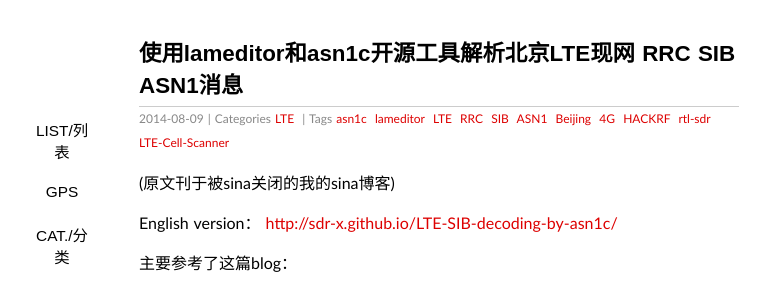
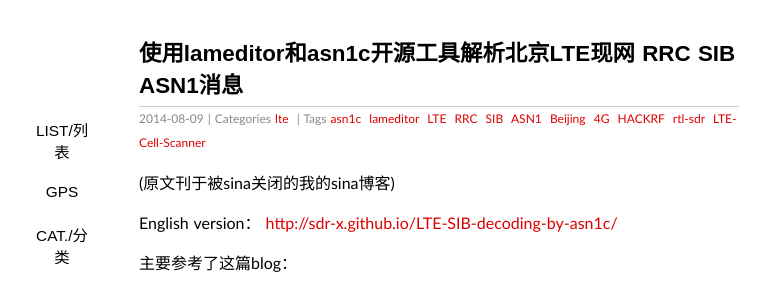
Before and after one commit to sdr-x/sdr-x.github.io, a Jekyll site: the page built from _posts/2014-08-09-使用lameditor和asn1c开源工具解析北京LTE现网 RRC SIB ASN1消息.md, in a window 1280 px wide and 900 px high. Shown: the top 291 px of the window, without its empty margins (201-967 px from the left). Built offline with Jekyll 4.4.1, drawn with Linux system fonts in a browser that asks for light colours; some web fonts are replaced; Markdown is read by kramdown in place of the engine named in the settings; comment, search, counter and statistics services are not loaded.

```diff
--- a/_posts/2014-08-09-使用lameditor和asn1c开源工具解析北京LTE现网 RRC SIB ASN1消息.md
+++ b/_posts/2014-08-09-使用lameditor和asn1c开源工具解析北京LTE现网 RRC SIB ASN1消息.md
@@ -3,7 +3,7 @@ date: 2014-08-09 12:00:00
 layout: post
 title: 使用lameditor和asn1c开源工具解析北京LTE现网 RRC SIB ASN1消息
 thread: 153
-categories: LTE
+categories: lte
 tags:  asn1c lameditor LTE RRC SIB ASN1 Beijing 4G HACKRF rtl-sdr LTE-Cell-Scanner
 ---
 
```
